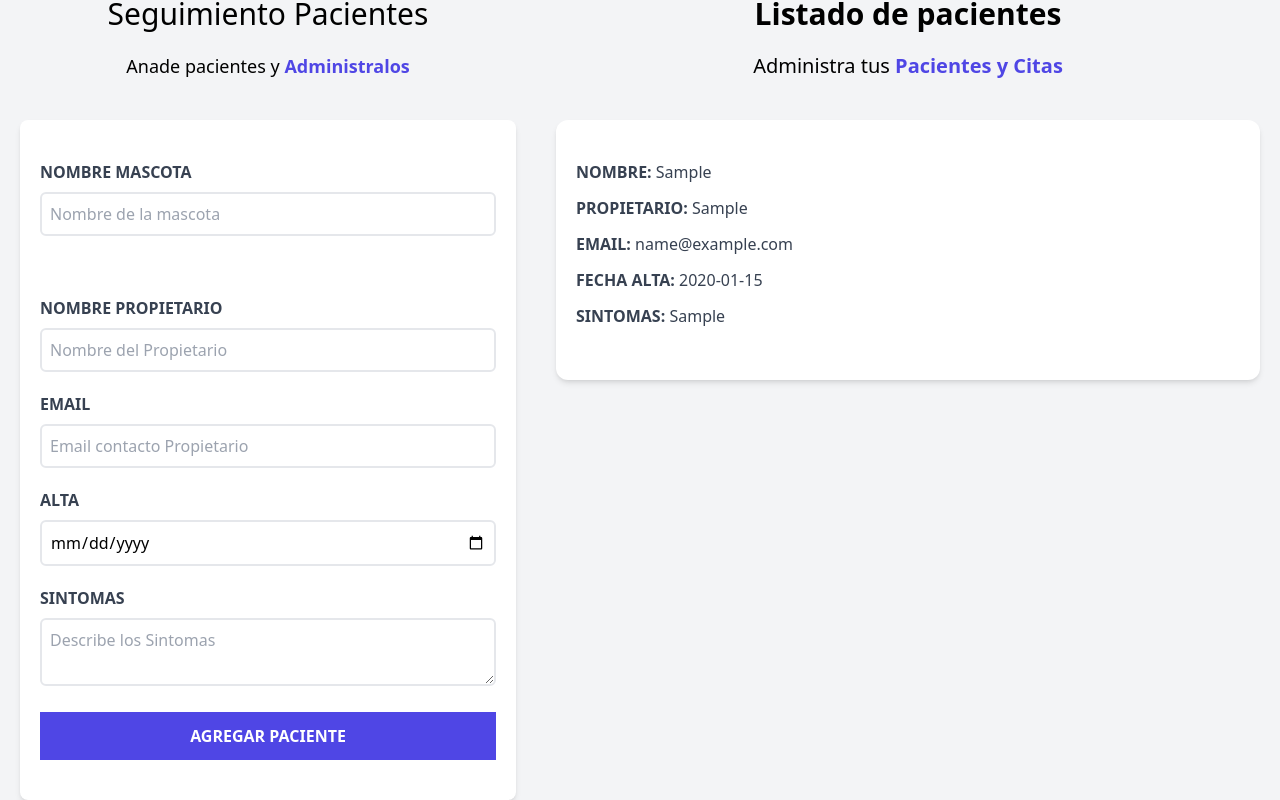
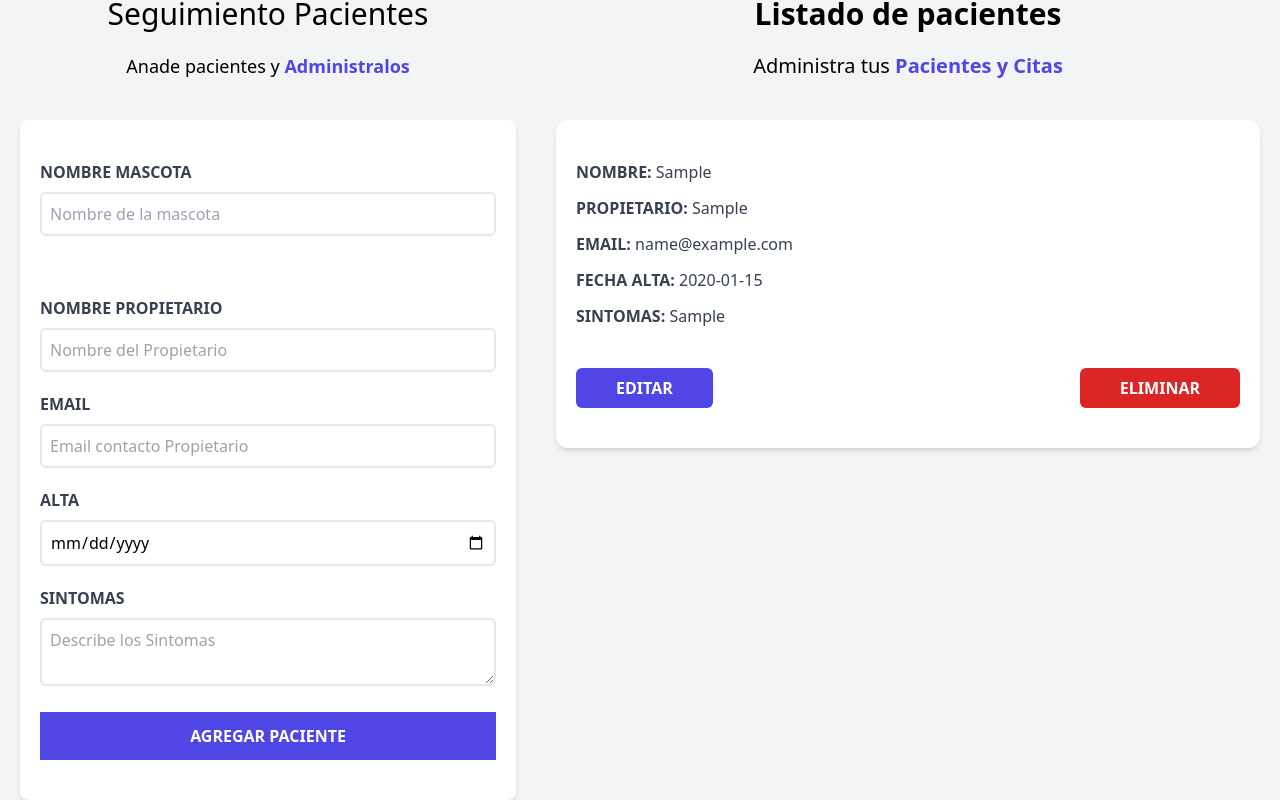
Before and after one commit to TheUtopian12/petDoctor, a React (Vite) app: page / in a window 1280 px wide. Both pictures are taken after typing "Sample", "Sample", "name@example.com", "2020-01-15", "Sample" into the empty fields and a click on the input "Agregar Paciente". Shown: the part 180-980 px from the top of the page. Built offline with nearby package versions, Linux system fonts and the light colour scheme.

Commit message:
Se completo funcionalidad total del proyecto

```diff
--- a/src/App.jsx
+++ b/src/App.jsx
@@ -1,16 +1,44 @@
 import { Formulario } from "./components/Formulario";
 import { Header } from "./components/Header";
 import { ListadoPacientes } from "./components/ListadoPacientes";
-import { useState } from "react";
+import { useState, useEffect } from "react";
 function App() {
   const [pacientes, setPacientes] = useState([]);
+  const [paciente, setPaciente] = useState({});
+
+  useEffect(() => {
+    const obtenerLS = () => {
+      const pacientesLS = JSON.parse(localStorage.getItem("pacientes")) ?? [];
+      setPacientes(pacientesLS);
+    };
+    obtenerLS();
+  }, []);
+  useEffect(() => {
+    localStorage.setItem("pacientes", JSON.stringify(pacientes));
+  }, [pacientes]);
+
+  const eliminarPaciente = (id) => {
+    const pacientesActualizados = pacientes.filter(
+      (paciente) => paciente.id !== id
+    );
+    setPacientes(pacientesActualizados);
+  };
 
   return (
     <div className="container mx-auto mt-20">
       <Header />
       <div className="mt-12 md:flex">
-        <Formulario pacientes={pacientes} setPacientes={setPacientes} />
-        <ListadoPacientes pacientes={pacientes} />
+        <Formulario
+          pacientes={pacientes}
+          setPacientes={setPacientes}
+          paciente={paciente}
+          setPaciente={setPaciente}
+        />
+        <ListadoPacientes
+          eliminarPaciente={eliminarPaciente}
+          pacientes={pacientes}
+          setPaciente={setPaciente}
+        />
       </div>
     </div>
   );
--- a/src/components/Formulario.jsx
+++ b/src/components/Formulario.jsx
@@ -1,12 +1,27 @@
 import { useState, useEffect } from "react";
 import { Error } from "./Error";
-export const Formulario = ({ pacientes, setPacientes }) => {
+export const Formulario = ({
+  pacientes,
+  setPacientes,
+  paciente,
+  setPaciente,
+}) => {
   const [nombre, setNombre] = useState("");
   const [propietario, setPropietario] = useState("");
   const [email, setEmail] = useState("");
   const [fecha, setFecha] = useState("");
   const [sintomas, setSintomas] = useState("");
   const [error, setError] = useState(false);
+
+  useEffect(() => {
+    if (Object.keys(paciente).length > 0) {
+      setNombre(paciente.nombre);
+      setPropietario(paciente.propietario);
+      setEmail(paciente.email);
+      setFecha(paciente.fecha);
+      setSintomas(paciente.sintomas);
+    }
+  }, [paciente]);
 
   const generarId = () => {
     const random = Math.random().toString(36).substr(2);
@@ -30,10 +45,23 @@
       email,
       fecha,
       sintomas,
-      id: generarId(),
     };
-    setPacientes([...pacientes, objetoPaciente]);
 
+    if (paciente.id) {
+      //Editando registro
+      objetoPaciente.id = paciente.id;
+
+      const pacientesActualizados = pacientes.map((pacienteState) =>
+        pacienteState.id === objetoPaciente.id ? objetoPaciente : pacienteState
+      );
+      setPacientes(pacientesActualizados);
+      setPaciente({});
+    } else {
+      //Nuevo registro
+
+      (objetoPaciente.id = generarId()),
+        setPacientes([...pacientes, objetoPaciente]);
+    }
     //Reiniciar form
 
     setNombre("");
@@ -145,7 +173,7 @@
         <input
           type="submit"
           className="bg-indigo-600 w-full p-3 text-white uppercase font-bold hover:bg-indigo-700 cursor-pointer transition-all"
-          value="Agregar Paciente"
+          value={paciente.id ? "Editar Paciente" : "Agregar Paciente"}
         />
       </form>
     </div>
--- a/src/components/ListadoPacientes.jsx
+++ b/src/components/ListadoPacientes.jsx
@@ -1,6 +1,10 @@
 import { Pacientes } from "./Pacientes";
 
-export const ListadoPacientes = ({ pacientes }) => {
+export const ListadoPacientes = ({
+  pacientes,
+  setPaciente,
+  eliminarPaciente,
+}) => {
   console.log(pacientes.length === 0);
   return (
     <>
@@ -18,7 +22,14 @@
               </span>
             </p>
             {pacientes.map((paciente) => {
-              return <Pacientes key={paciente.id} paciente={paciente} />;
+              return (
+                <Pacientes
+                  key={paciente.id}
+                  paciente={paciente}
+                  setPaciente={setPaciente}
+                  eliminarPaciente={eliminarPaciente}
+                />
+              );
             })}
           </>
         ) : (
--- a/src/components/Pacientes.jsx
+++ b/src/components/Pacientes.jsx
@@ -1,7 +1,15 @@
 import React from "react";
 
-export const Pacientes = ({ paciente }) => {
-  const { nombre, propietario, email, fecha, sintomas } = paciente;
+export const Pacientes = ({ paciente, setPaciente, eliminarPaciente }) => {
+  const { nombre, propietario, email, fecha, sintomas, id } = paciente;
+
+  const handleEliminar = () => {
+    const respuesta = confirm("Deseas eliminar el paciente");
+
+    if (respuesta) {
+      eliminarPaciente(id);
+    }
+  };
   return (
     <div className="mx-5 my-10 bg-white shadow-md px-5 py-10 rounded-xl ">
       <p className="font-bold mb-3 text-gray-700 uppercase">
@@ -25,6 +33,26 @@
         Sintomas: {""}{" "}
         <span className=" font-normal normal-case  ">{sintomas}</span>
       </p>
+
+      <div className="flex justify-between mt-10">
+        <button
+          type="button"
+          className="py-2 px-10 bg-indigo-600 hover:bg-indigo-700
+        text-white font-bold uppercase rounded-md
+        "
+          onClick={() => setPaciente(paciente)}
+        >
+          Editar
+        </button>
+        <button
+          onClick={handleEliminar}
+          type="button"
+          className="py-2 px-10 bg-red-600 hover:bg-red-700
+        text-white font-bold uppercase rounded-md"
+        >
+          Eliminar
+        </button>
+      </div>
     </div>
   );
 };
```
